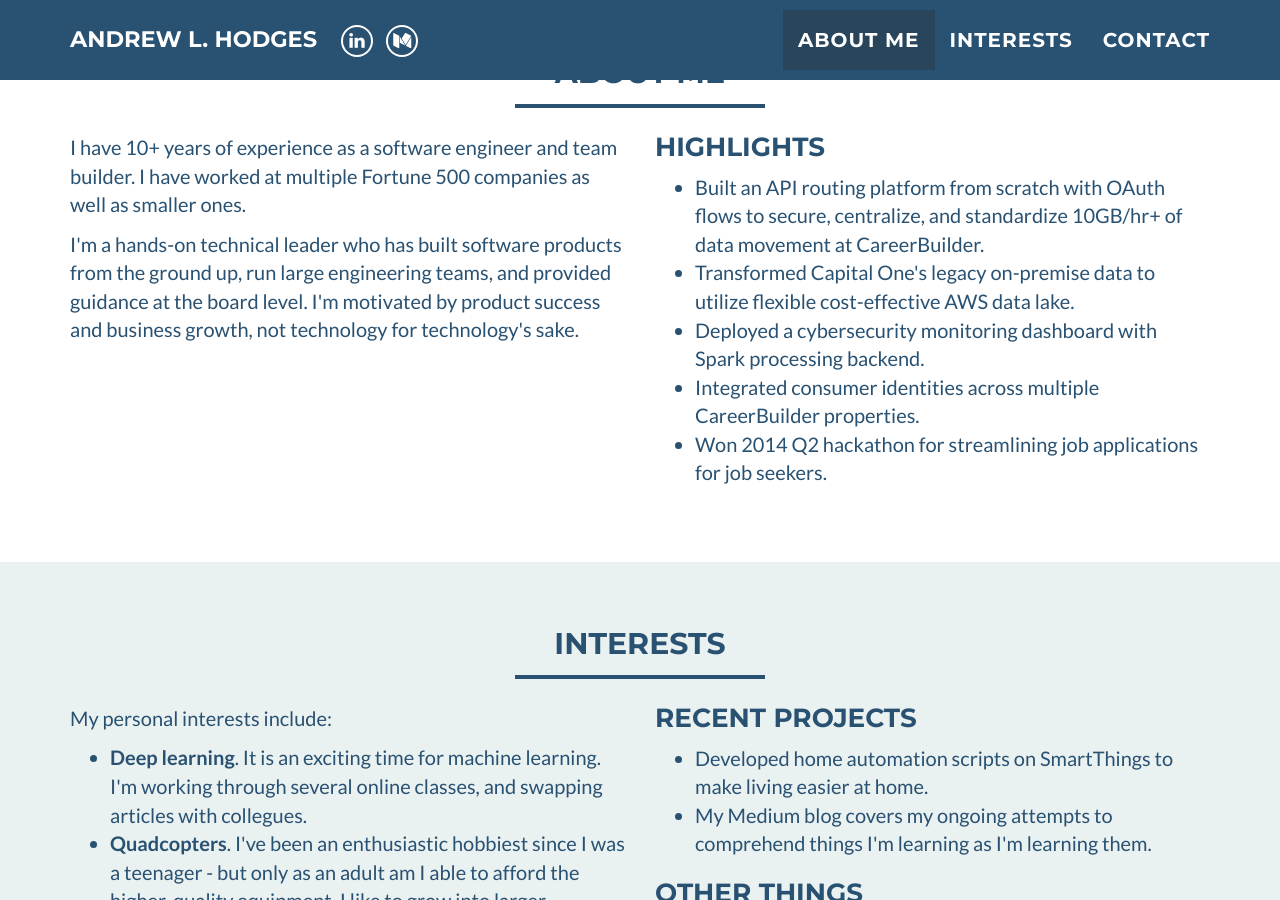
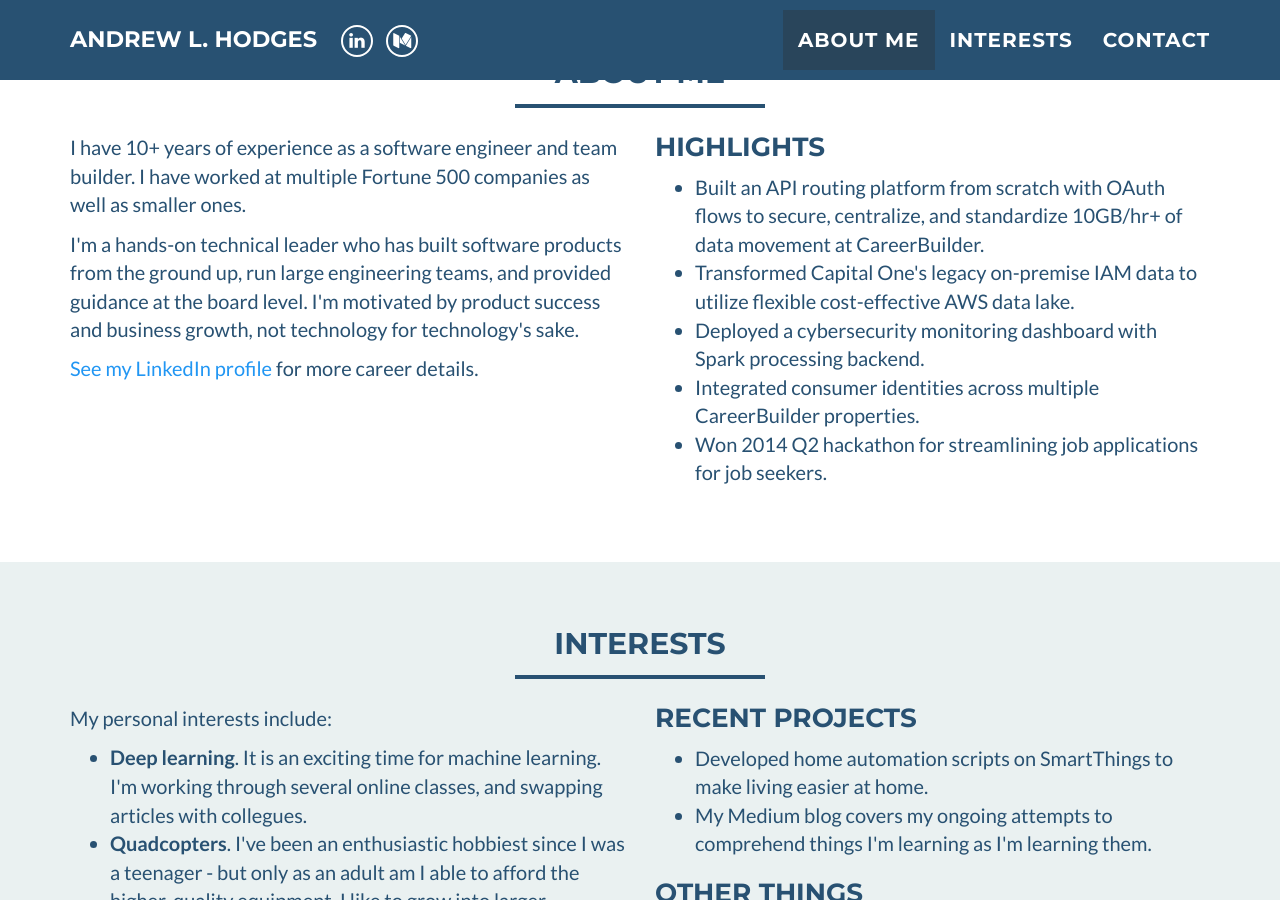
Before and after one commit to ahodges/SinglePager, a Jekyll site: the page built from index.html, in a window 1280 px wide and 900 px high, scrolled down 583 px. Built offline with Jekyll 4.4.1, drawn with Linux system fonts in a browser that asks for light colours.

Commit message:
add linkedin

```diff
--- a/_includes/about_me.html
+++ b/_includes/about_me.html
@@ -16,6 +16,9 @@
 		  run large engineering teams, and provided guidance at the board level.  I'm motivated by product
 		  success and business growth, not technology for technology's sake.
         </p>
+		<p>
+          <a href="https://www.linkedin.com/in/andrew-l-hodges/">See my LinkedIn profile</a> for more career details.
+        </p>
       </div>
 	    <div class="col-sm-6">
 		    <h3 style="margin-top:0;">Highlights</h3>
@@ -24,7 +27,7 @@
             Built an API routing platform from scratch with OAuth flows to secure, centralize, and standardize 10GB/hr+ of data movement at CareerBuilder.
     			</li>
           <li>
-            Transformed Capital One's legacy on-premise data to utilize flexible cost-effective AWS data lake.
+            Transformed Capital One's legacy on-premise IAM data to utilize flexible cost-effective AWS data lake.
           <li>
             Deployed a cybersecurity monitoring dashboard with Spark processing backend.
     			<li>
```
